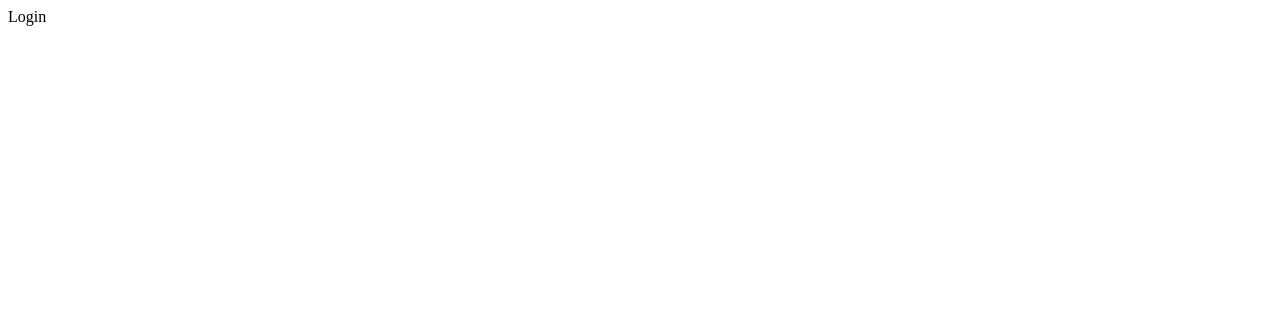
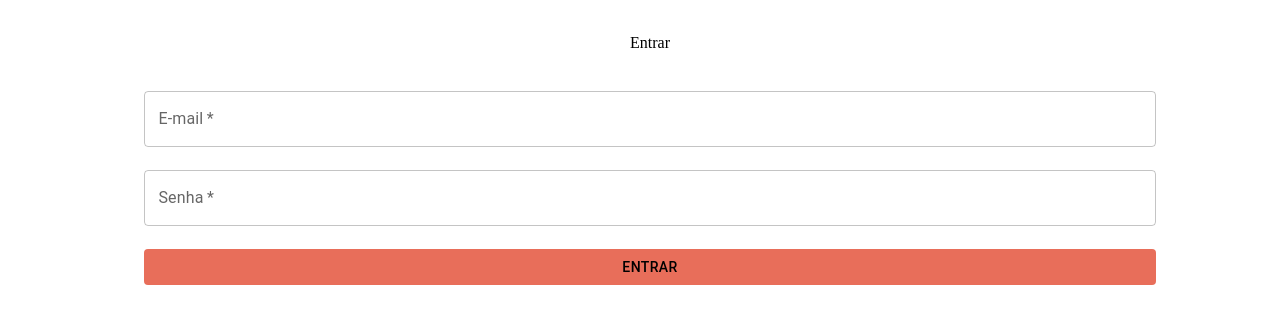
Before and after one commit to favouritegirl/Rappi4, a React (Create React App) app: page / in a window 1280 px wide. Shown: the top 324 px of the page. Built offline with nearby package versions, Linux system fonts and the light colour scheme.

Commit message:
criado pagina de login

```diff
--- a/package.json
+++ b/package.json
@@ -11,6 +11,7 @@
     "@testing-library/jest-dom": "^5.16.4",
     "@testing-library/react": "^13.3.0",
     "@testing-library/user-event": "^13.5.0",
+    "axios": "^0.27.2",
     "react": "^18.2.0",
     "react-dom": "^18.2.0",
     "react-router-dom": "^6.3.0",
--- /dev/null
+++ b/src/Constants/url.js
@@ -0,0 +1 @@
+export const BASE_URL = "https://us-central1-missao-newton.cloudfunctions.net/rappi4C"
--- a/src/Pages/Login/Login.js
+++ b/src/Pages/Login/Login.js
@@ -1,11 +1,69 @@
-import React from 'react'
+import React, { useState } from "react";
+import { ButtonStyled, Form, Main, Title } from "./styled";
+import TextField from "@mui/material/TextField";
+import axios from "axios";
+import { BASE_URL } from "../../Constants/url";
+import {useNavigate} from "react-router-dom"
+import { goToFeed } from "../../Routes/coordinator";
 
 const Login = () => {
+  const [email, setEmail] = useState("");
+  const [password, setPassword] = useState("");
+
+  const navigate = useNavigate()
+
+  const onSubmitLogin = (event) => {
+    event.preventDefault();
+
+    const userLogin = {
+      email,
+      password,
+    };
+    loginApi(userLogin);
+  };
+
+  const loginApi = async (body) => {
+    await axios
+      .post(`${BASE_URL}/login`, body)
+      .then((res) => {
+        console.log(res.data.token);
+        localStorage.setItem("token", res.data.token)
+        goToFeed(navigate)
+      })
+      .catch((err) => {
+        alert(err.response.data.message);
+      });
+  };
+
   return (
-    <div>
-      Login
-    </div>
-  )
-}
+    <Main>
+      <Title>Entrar</Title>
+      <Form onSubmit={onSubmitLogin}>
+        <TextField
+          id="outlined-basic"
+          label="E-mail"
+          type={"email"}
+          variant="outlined"
+          placeholder="email@email.com"
+          value={email}
+          onChange={(event) => setEmail(event.target.value)}
+          required
+        />
+        <TextField
+          id="outlined-password-input"
+          label={"Senha"}
+          type={"password"}
+          autoComplete="current-password"
+          placeholder="Mínimo 6 caracteres"
+          value={password}
+          onChange={(event) => setPassword(event.target.value)}
+          inputProps={{ minLength: 6, title: "Senha mínima 6 caracteres" }}
+          required
+        />
+        <ButtonStyled type="submit"> Entrar</ButtonStyled>
+      </Form>
+    </Main>
+  );
+};
 
-export default Login
+export default Login;
--- a/src/Pages/Login/styled.js
+++ b/src/Pages/Login/styled.js
@@ -0,0 +1,31 @@
+import styled from "styled-components"
+import { Button } from "@mui/material";
+
+export const Main = styled.div`
+  padding: 10px;
+  width: 100%;
+  height: 100vh;
+  display: flex;
+  flex-direction: column;
+  align-items: center;
+`
+
+export const Title = styled.p`
+font-size: 1rem;
+`
+
+export const Form = styled.form`
+  display: flex;
+  flex-direction: column;
+  height: 30%;
+  width: 80%;
+  justify-content: space-evenly;
+`
+
+export const ButtonStyled = styled(Button)`
+  &&{
+    background-color: #E86E5A;
+    color: #000000;
+    width: 100%;
+  }
+`
```
Also changed, not shown: 1 other file (tests, documents, lock files or other folders).
